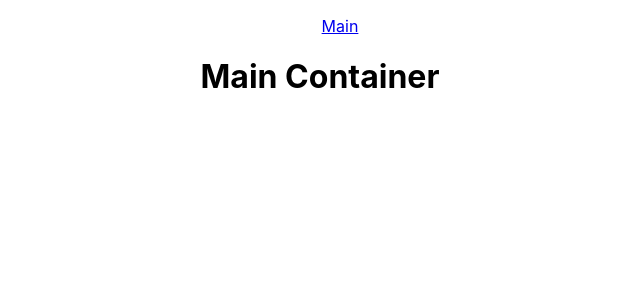
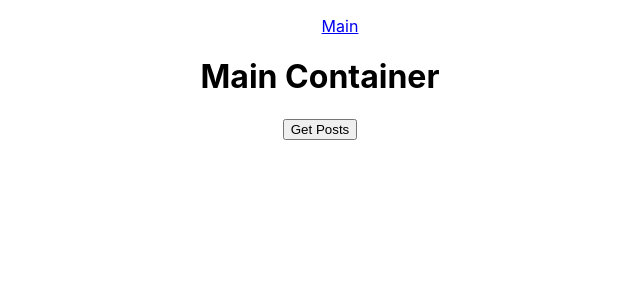
Before and after one commit to tbone9/weneed-react, a React (Create React App) app: page /main in a window 1280 px wide. Shown: the top 300 px of the page, without its empty margins (320-960 px from the left). Built offline with nearby package versions, Linux system fonts and the light colour scheme.

Commit message:
added main container and it fetches data from mongodb atlas

```diff
--- a/src/MainContainer/index.js
+++ b/src/MainContainer/index.js
@@ -1,10 +1,53 @@
 import React, {Component} from 'react';
 
 class MainContainer extends Component {
+    constructor() {
+        super();
+        this.state = {
+            posts: []
+        }
+    }
+    // componentDidMount = () => {
+    //     this.getPosts();
+    // }
+
+    getPosts = async() => {
+        try {
+            const posts = await fetch(`${process.env.REACT_APP_API_URL}/post/`, {
+                method: 'GET',
+                // mode:'no-cors',
+                headers: {
+                    'Content-Type': 'application/json',
+                    // 'Access-Control-Allow-Origin': '*'
+                },
+                // credentials: 'include'
+            });
+            const response = await posts.json();
+            console.log(response.data);
+            this.setState({posts: response.data});
+        } catch (error) {
+            console.log(error);
+        }
+    };
+
     render(){
+        const posts = this.state.posts.map((post) => {
+            return(
+                <div key={post._id}>
+                    <h2>{post.title}</h2>
+                    <p>{post.description}</p>
+                    <p>Type: {post.postType}</p>
+                    <p>Category: {post.category}</p>
+                </div>
+            )
+        })
         return(
             <div>
                 <h1>Main Container</h1>
+                <button onClick={this.getPosts}>Get Posts</button>
+
+                    {posts}
+
             </div>
 
         )
```
Also changed, not shown: 1 other file (tests, documents, lock files or other folders).
